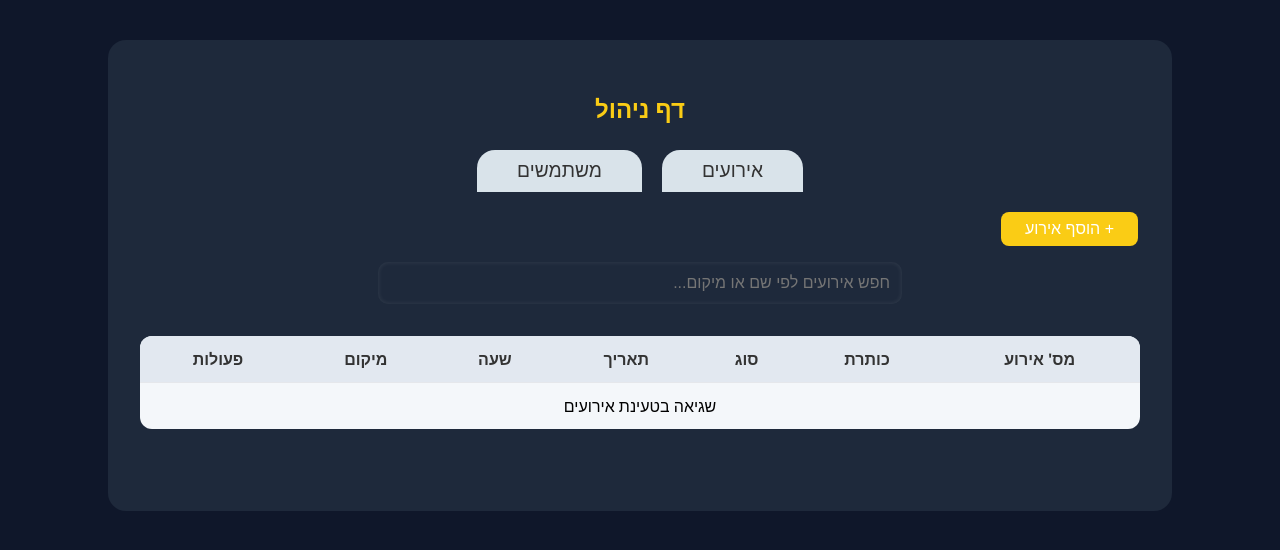
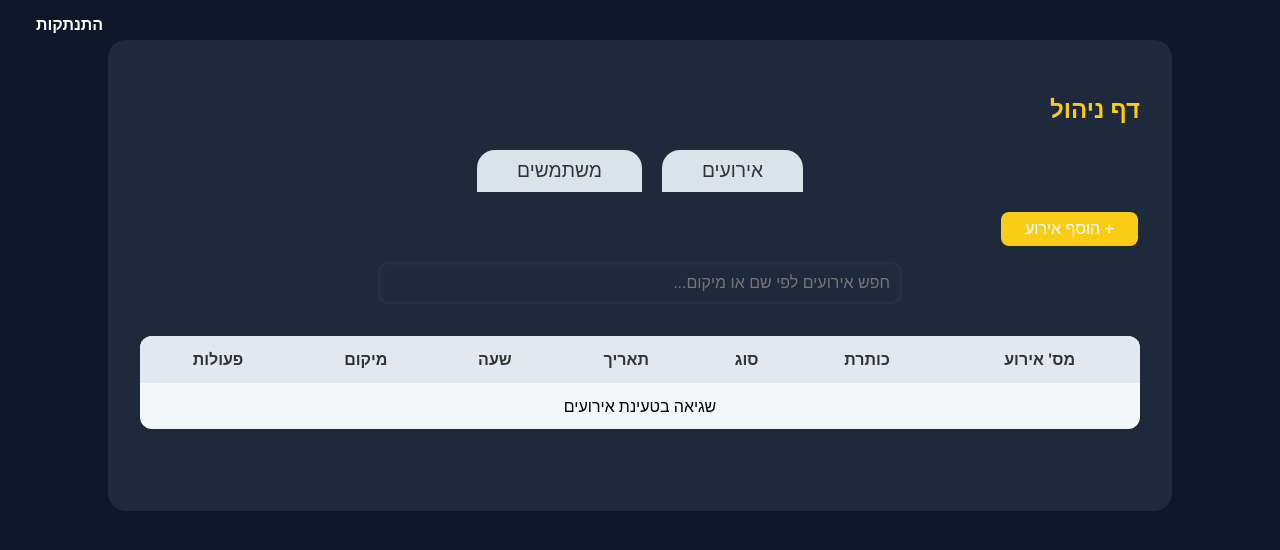
Before and after one commit to EitanBellaiche/RideMatch, a plain HTML site: page client/admin-page.html in a window 1280 px wide. Drawn offline with Linux system fonts and the light colour scheme; no server answers.

Commit message:
add logout to admin-page

```diff
--- a/client/admin-page.html
+++ b/client/admin-page.html
@@ -1,17 +1,24 @@
 <!DOCTYPE html>
 <html lang="he">
+
 <head>
   <meta charset="UTF-8" />
   <title>דף ניהול</title>
   <link rel="stylesheet" href="css/admin-page.css">
 </head>
+
 <body>
   <main class="admin-container">
-    <h2>דף ניהול</h2>
+    <header style="display: flex; justify-content: space-between; align-items: center;">
+      <h2>דף ניהול</h2>
+      <a href="login.html" class="logout-link">התנתקות</a>
+    </header>
+
     <section class="tabs">
       <button id="tab-events">אירועים</button>
       <button id="tab-users">משתמשים</button>
     </section>
+
     <section id="section-events">
       <button id="addEventBtn"> + הוסף אירוע</button>
       <section class="search-container">
@@ -20,13 +27,17 @@
       <section id="eventFormContainer" style="display:none"></section>
       <table id="eventsTable"></table>
     </section>
+
     <section id="section-users" style="display:none;">
-      <!-- <button id="addUserBtn">הוסף משתמש</button> -->
+
       <section id="userFormContainer" style="display:none"></section>
       <table id="usersTable"></table>
     </section>
+
     <section id="msg"></section>
   </main>
+
   <script src="js/admin-page.js"></script>
 </body>
+
 </html>
--- a/client/css/admin-page.css
+++ b/client/css/admin-page.css
@@ -133,3 +133,14 @@ body {
     font-weight: bold;
     margin-top: 12px;
   }
+  .logout-link {
+  position: absolute;
+  top: 5px;
+  left: 20px;
+  color: #fff;
+  padding: 8px 16px;
+  border-radius: 8px;
+  text-decoration: none;
+  font-weight: bold;
+  transition: background-color 0.3s ease;
+}
```
